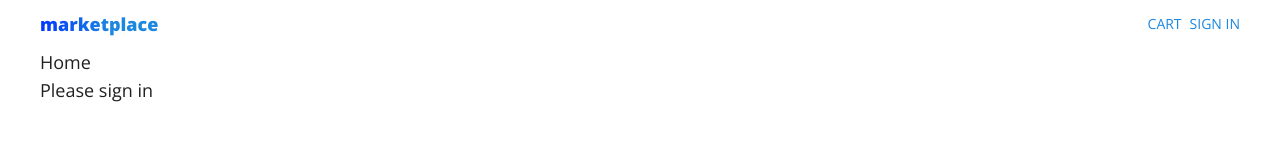
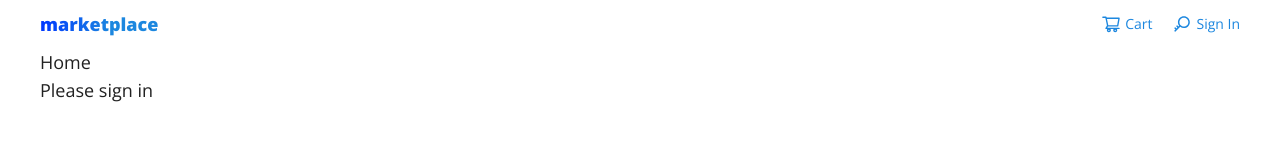
Before and after one commit to nadlambino/nextjs-marketplace, a Next.js app: page / in a window 1280 px wide. Shown: the top 160 px of the page. Built offline with nearby package versions, Linux system fonts and the light colour scheme; no server answers.

Commit message:
Add header icon

```diff
--- a/package.json
+++ b/package.json
@@ -25,6 +25,7 @@
     "postcss": "8.4.27",
     "react": "18.2.0",
     "react-dom": "18.2.0",
+    "react-icons": "^4.10.1",
     "react-query": "^3.39.3",
     "tailwindcss": "3.3.3",
     "typescript": "5.1.6"
--- a/src/assets/styles/headers.scss
+++ b/src/assets/styles/headers.scss
@@ -16,6 +16,16 @@ header {
   }
 
   ul {
-    @apply flex gap-2 text-sm font-extralight uppercase items-center;
+    @apply flex gap-2 text-sm font-normal capitalize items-center text-primary;
+
+    @apply lg:gap-5;
+
+    li {
+      @apply flex gap-1 items-center;
+    }
+  }
+
+  .avatar-icon {
+    @apply bg-primary text-sm;
   }
 }
--- a/src/components/HeaderItems/HeaderMenu.tsx
+++ b/src/components/HeaderItems/HeaderMenu.tsx
@@ -47,7 +47,7 @@ export default function HeaderMenu() {
           aria-expanded={open ? 'true' : undefined}
         >
           <Avatar
-            className="bg-primary text-sm"
+            className="avatar-icon"
             sx={{ width: 32, height: 32 }}
           >
             {initials}
@@ -65,7 +65,7 @@ export default function HeaderMenu() {
           elevation: 0,
           sx: {
             overflow: 'visible',
-            filter: 'drop-shadow(0px 2px 8px rgba(0,0,0,0.32))',
+            filter: 'drop-shadow(0px 2px 3px rgba(0,0,0,0.32))',
             mt: 1.5,
             width: 150,
             '& .MuiAvatar-root': {
--- a/src/components/header.tsx
+++ b/src/components/header.tsx
@@ -3,6 +3,7 @@ import './../assets/styles/headers.scss';
 import { getServerSession } from 'next-auth';
 import { authOptions } from '@/utils/auth';
 import HeaderMenu from './HeaderItems/HeaderMenu';
+import { AiOutlineShoppingCart, AiOutlineKey } from 'react-icons/ai';
 
 export default async function Header() {
   const session = await getServerSession(authOptions);
@@ -18,13 +19,17 @@ export default async function Header() {
       </Link>
       <ul>
         <li>
+          <AiOutlineShoppingCart size={20} />
           <Link href="/cart">Cart</Link>
         </li>
         <li>
           {session && session.user ? (
             <HeaderMenu />
           ) : (
-            <Link href="/auth/signin">Sign In</Link>
+            <>
+              <AiOutlineKey size={20} />
+              <Link href="/auth/signin">Sign In</Link>
+            </>
           )}
         </li>
       </ul>
```
Also changed, not shown: 1 other file (tests, documents, lock files or other folders).
